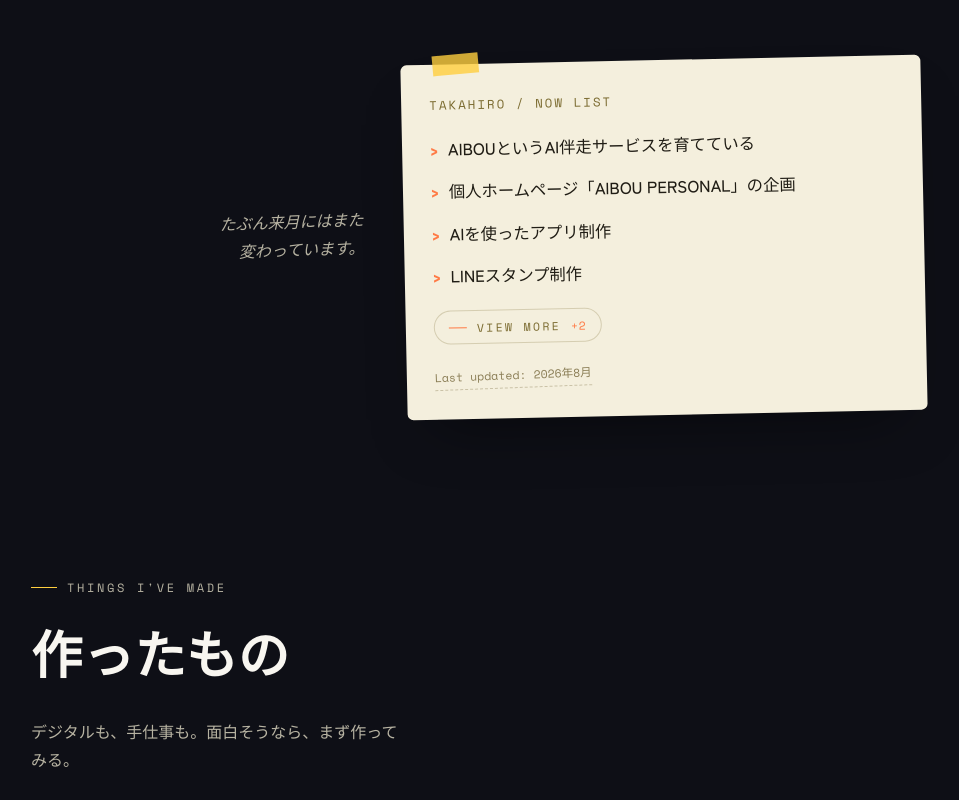
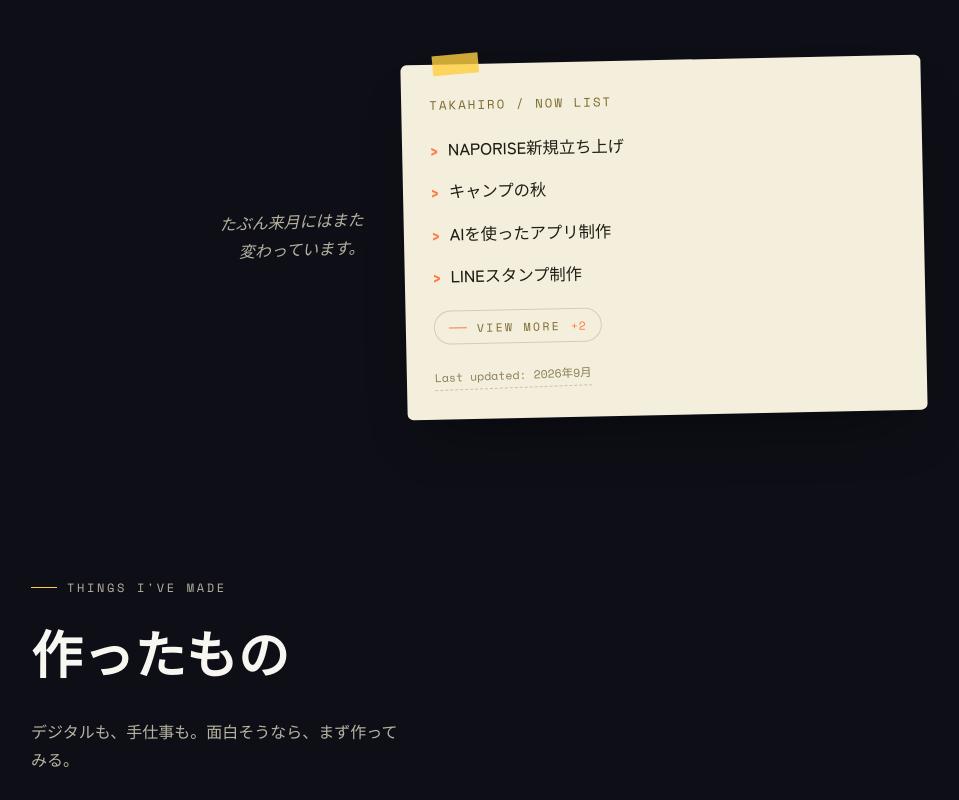
Before and after one commit to napohiro/takahiro-personal-home, a React (Vite) app: page / in a window 1280 px wide. Shown: the part 3200-4000 px from the top of the page, without its empty margins (71-1030 px from the left). Built offline with nearby package versions, Linux system fonts and the light colour scheme.

Commit message:
chore: PERSONAL HOMEの近況とNAPORISE表記を更新
Co-Authored-By: Claude Opus 5.5 <noreply@anthropic.com>

```diff
--- a/src/components/PersonalCTA.jsx
+++ b/src/components/PersonalCTA.jsx
@@ -9,7 +9,7 @@ export default function PersonalCTA() {
         SNSとは少し違う、自分の「場所」を持ってみませんか？
       </p>
       <p className="footer__cta-label">
-        このページは「AIBOU PERSONAL」のサンプル第1号として作っています。
+        このページは「NAPORISE PERSONAL」のサンプル第1号として作っています。
       </p>
       <p className="footer__cta-title footer__cta-title--pending">
         じぶんホームページを作ってみる
--- a/src/data/profile.js
+++ b/src/data/profile.js
@@ -102,15 +102,15 @@ export const worldCards = [
 
 // 「今、やっていること」。ここを書き換えるだけで NOW セクションが更新されます。
 export const nowItems = [
-  'AIBOUというAI伴走サービスを育てている',
-  '個人ホームページ「AIBOU PERSONAL」の企画',
+  'NAPORISE新規立ち上げ',
+  'キャンプの秋',
   'AIを使ったアプリ制作',
   'LINEスタンプ制作',
   'note執筆',
-  '水泳とキャンプの計画',
+  'アイデア創出・閃き・瞑想',
 ]
 
-export const nowUpdatedAt = '2026年8月'
+export const nowUpdatedAt = '2026年9月'
 
 // NOWカードに添える手書き風の一言。
 export const nowNote = 'たぶん来月にはまた変わっています。'
--- a/src/data/works.js
+++ b/src/data/works.js
@@ -1,7 +1,7 @@
 // 制作物データ。個々のアプリ実績一覧ではなく、
 // 「こんなものを色々作ってきた人」として見せるためのカテゴリ単位でまとめています。
 //
-// url は将来的なリンク先（例: AIBOUのアプリ一覧ページ）用に null で保持。
+// url は将来的なリンク先（例: NAPORISEのアプリ一覧ページ）用に null で保持。
 // image に画像パス（例: '/images/works/app-creation.webp'。WebP想定）を設定すると、
 // ブラウザ風フレームで画像が表示されます。
 // 未設定の間はグラデーション＋タイポグラフィのフォールバック表示になります。
```
Also changed, not shown: 1 other file (tests, documents, lock files or other folders).
